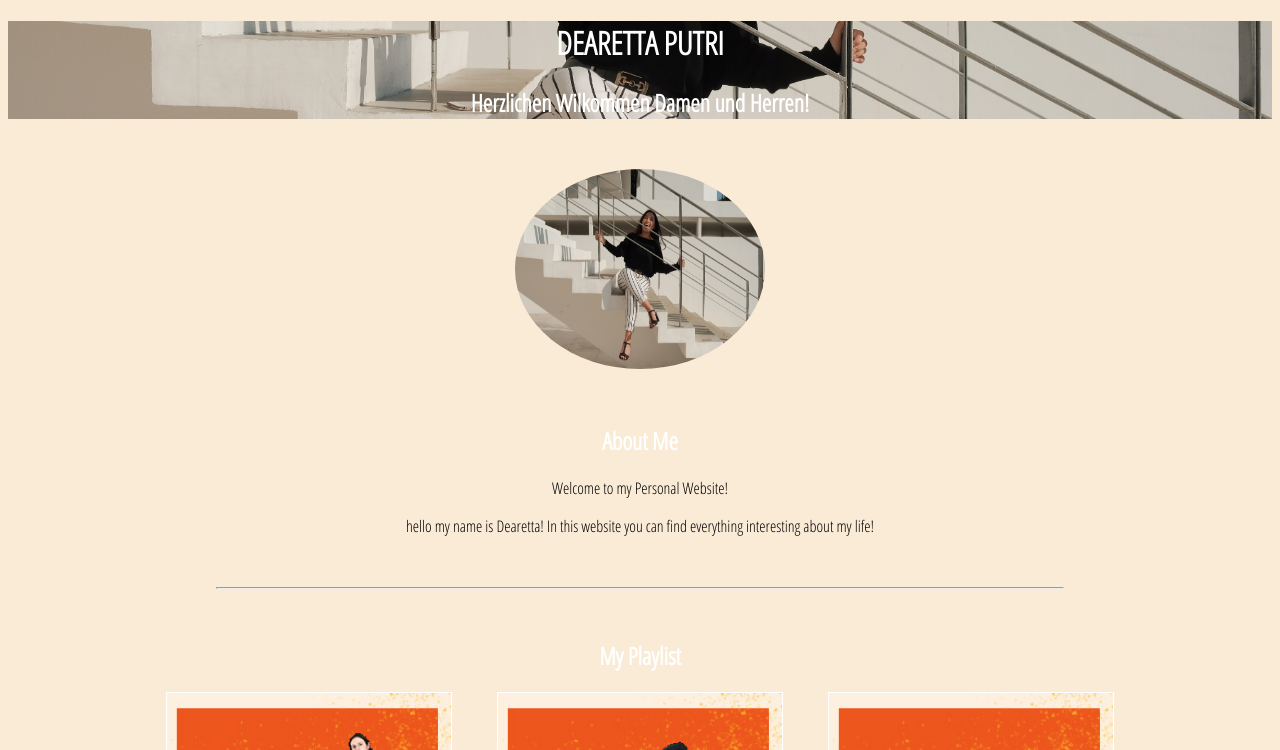
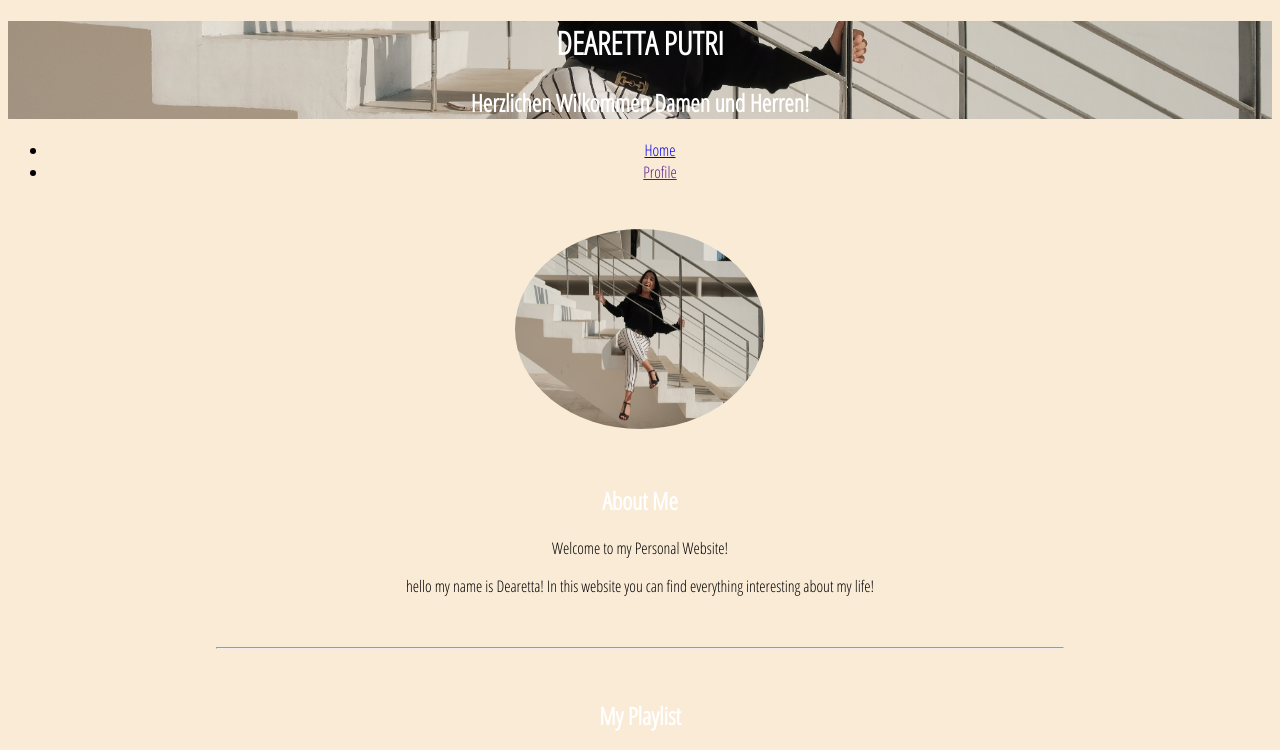
Before and after one commit to dearetta/project-css, a plain HTML site: page index.html in a window 1280 px wide. Shown: the top 750 px of the page. Drawn offline with Linux system fonts and the light colour scheme.

Commit message:
add navbar

```diff
--- a/index.html
+++ b/index.html
@@ -17,6 +17,13 @@
     </header>
 
     <main>
+
+        <div id="top-bar">
+            <ul>
+                <li><a href="./index.html">Home</a></li>
+                <li><a href="">Profile</a></li>
+            </ul>
+        </div>
 
         <div id="logo">
             <img src="./assets/images-2/my-photo.JPG" alt="logo">
@@ -95,9 +102,12 @@
 
     <footer>
         <div>
-            <a href="https://www.instagram.com/dearettapr" target="_blank"><img src="./assets/images-2/instagram.png" alt="Instagram"></a>
-            <a href="https://www.facebook.com" target="_blank"><img src="./assets/images-2/facebook.png" alt="Facebook"></a>
-            <a href="https://www.twitter.com/dearettap" target="_blank"><img src="./assets/images-2/twitter.png" alt="Twitter"></a>
+            <a href="https://www.instagram.com/dearettapr" target="_blank"><img src="./assets/images-2/instagram.png"
+                    alt="Instagram"></a>
+            <a href="https://www.facebook.com" target="_blank"><img src="./assets/images-2/facebook.png"
+                    alt="Facebook"></a>
+            <a href="https://www.twitter.com/dearettap" target="_blank"><img src="./assets/images-2/twitter.png"
+                    alt="Twitter"></a>
             <a href="https://www.linkedin.com"><img src="./assets/images-2/linkedin.png" alt="Linkedin"></a>
         </div>
     </footer>
```
Lines whose indentation alone changed are shown as unchanged.
